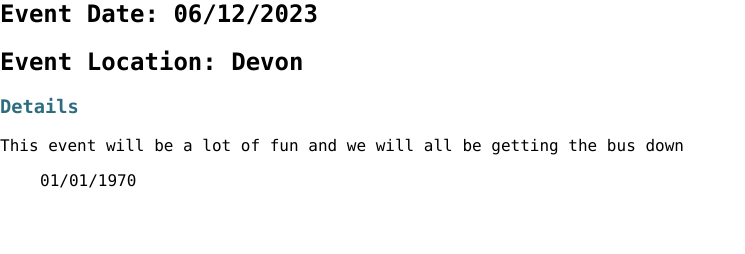
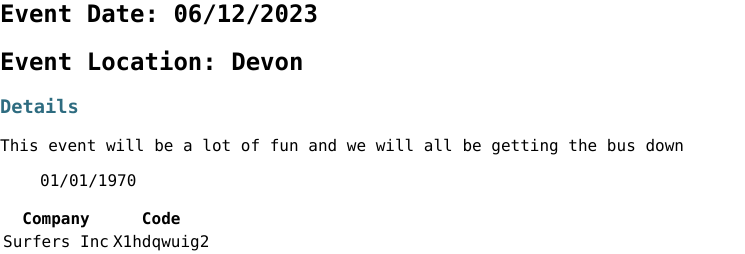
Before and after one commit to benkelly2/KV6002, a PHP site: page /members.php in a window 1280 px wide. Shown: the part 1253-1507 px from the top of the page, without its empty margins (0-745 px from the left). Before the commit the page ends 1441 px from the top, so only its background shows below. Run offline with PHP 8.4, Linux system fonts and the light colour scheme; data comes from the database, SQL or seed files in the repository.

Commit message:
discounts shown on the members page

```diff
--- a/TrueNorth Surfing/src/members.php
+++ b/TrueNorth Surfing/src/members.php
@@ -44,9 +44,27 @@
         // Loop through the events and echo out the information
         foreach ($events as $event) {
             if ($event->post_display == 1){
-            require( TEMPLATE_PATH . "/viewEvent.php");
+                require( TEMPLATE_PATH . "/viewEvent.php");
             }
         }
+
+        $codes = new Discount();
+        $codes = $codes->getList();
+        ?>
+        <table>
+        <tr>
+          <th>Company</th>
+          <th>Code</th>
+        </tr>
+        <?php
+        foreach ($codes as $code) {
+            if ($code->code_display == 1){
+                require( TEMPLATE_PATH . "/viewDiscount.php");
+            }
+        }
+        ?>
+              </table>
+        <?php
 
     }
 
--- a/TrueNorth Surfing/src/templates/viewDiscount.php
+++ b/TrueNorth Surfing/src/templates/viewDiscount.php
@@ -0,0 +1,7 @@
+
+        <tr>
+          <td><?php echo $code->code_company?></td>
+          <td>
+            <?php echo $code->code_content?>
+          </td>
+        </tr>
```
